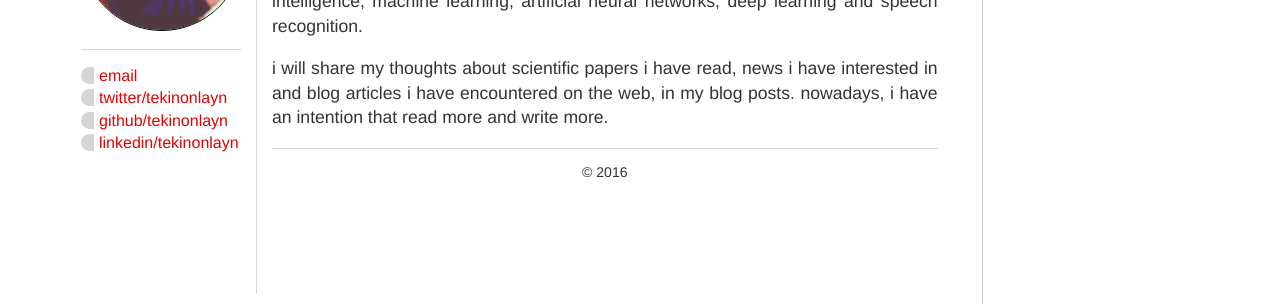
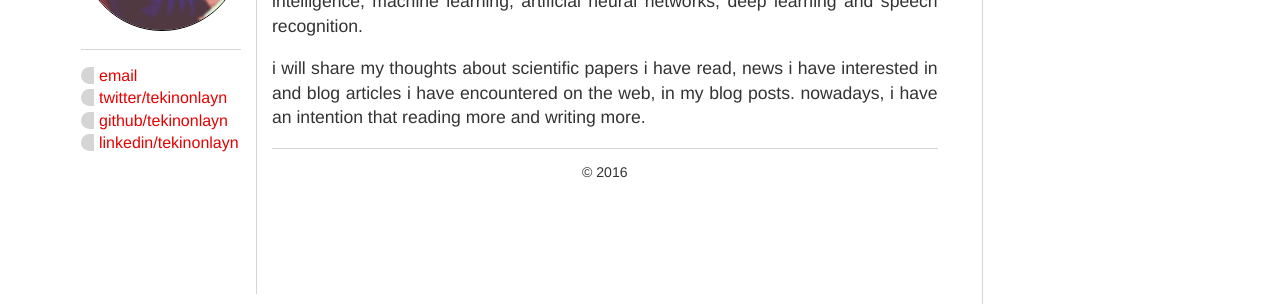
Before and after one commit to tekinonlayn/gi.github.io, a Jekyll site: the page built from index.html, in a window 1280 px wide. Shown: the part 216-522 px from the top of the page. Built offline with Jekyll 4.4.1, drawn with Linux system fonts in a browser that asks for light colours.

Commit message:
Update index.html

```diff
--- a/index.html
+++ b/index.html
@@ -5,5 +5,5 @@ title: Gültekin Işık
 <div class="blurb">
 	<h1>Hello! I'm Gültekin.</h1>
 	<p>i am a phd student at <a href="http://www.hacettepe.edu.tr/">hacettepe university</a>, <a href="http://cs.hacettepe.edu.tr/">computer engineering department</a> and also a research assistant at the same department. my research interests are; artificial intelligence, machine learning, artificial neural networks, deep learning and speech recognition.</p>
-	<p>i will share my thoughts about scientific papers i have read, news i have interested in and blog articles i have encountered on the web, in my blog posts. nowadays, i have an intention that read more and write more.</p>
+	<p>i will share my thoughts about scientific papers i have read, news i have interested in and blog articles i have encountered on the web, in my blog posts. nowadays, i have an intention that reading more and writing more.</p>
 </div><!-- /.blurb -->
```
